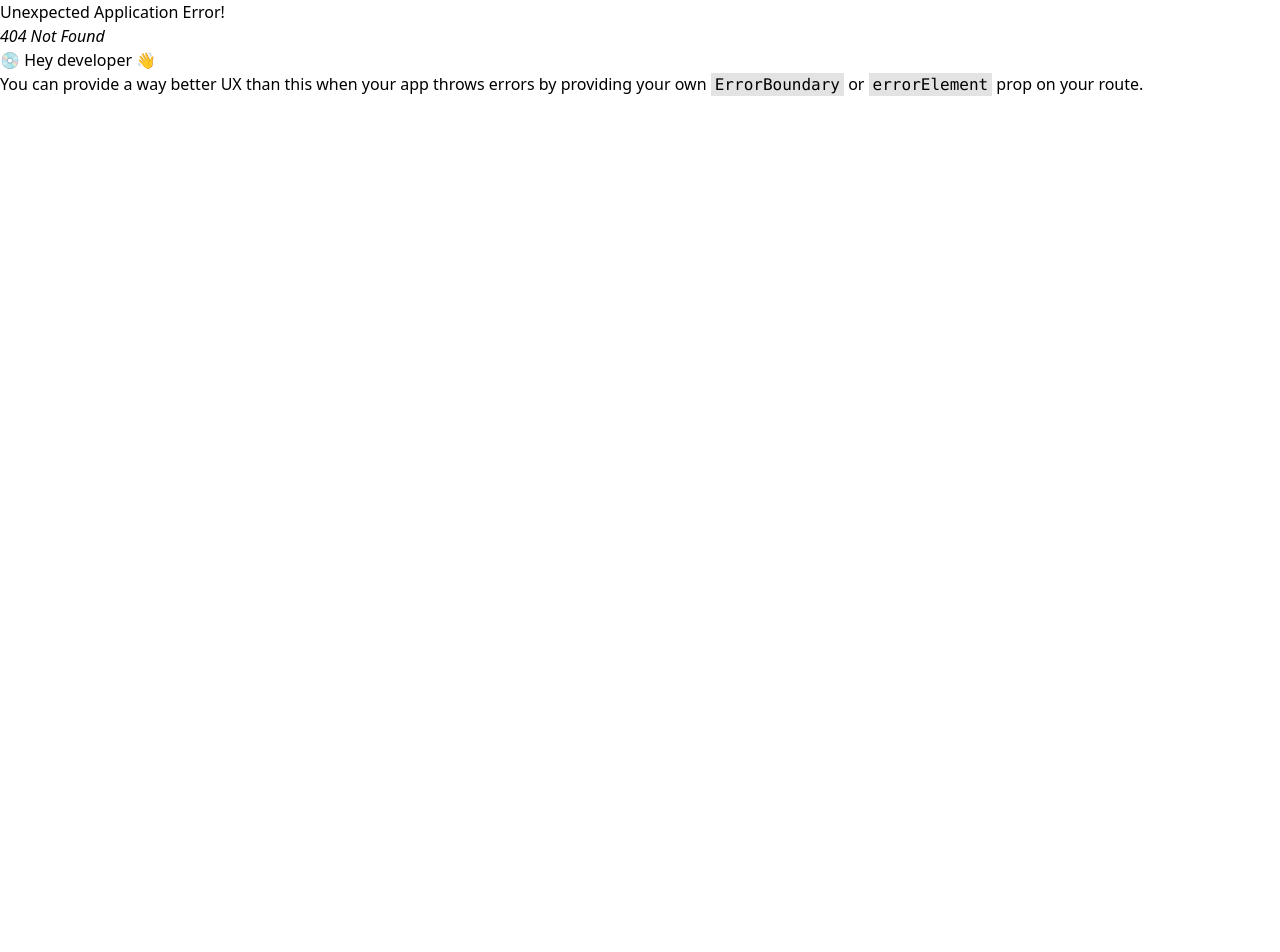
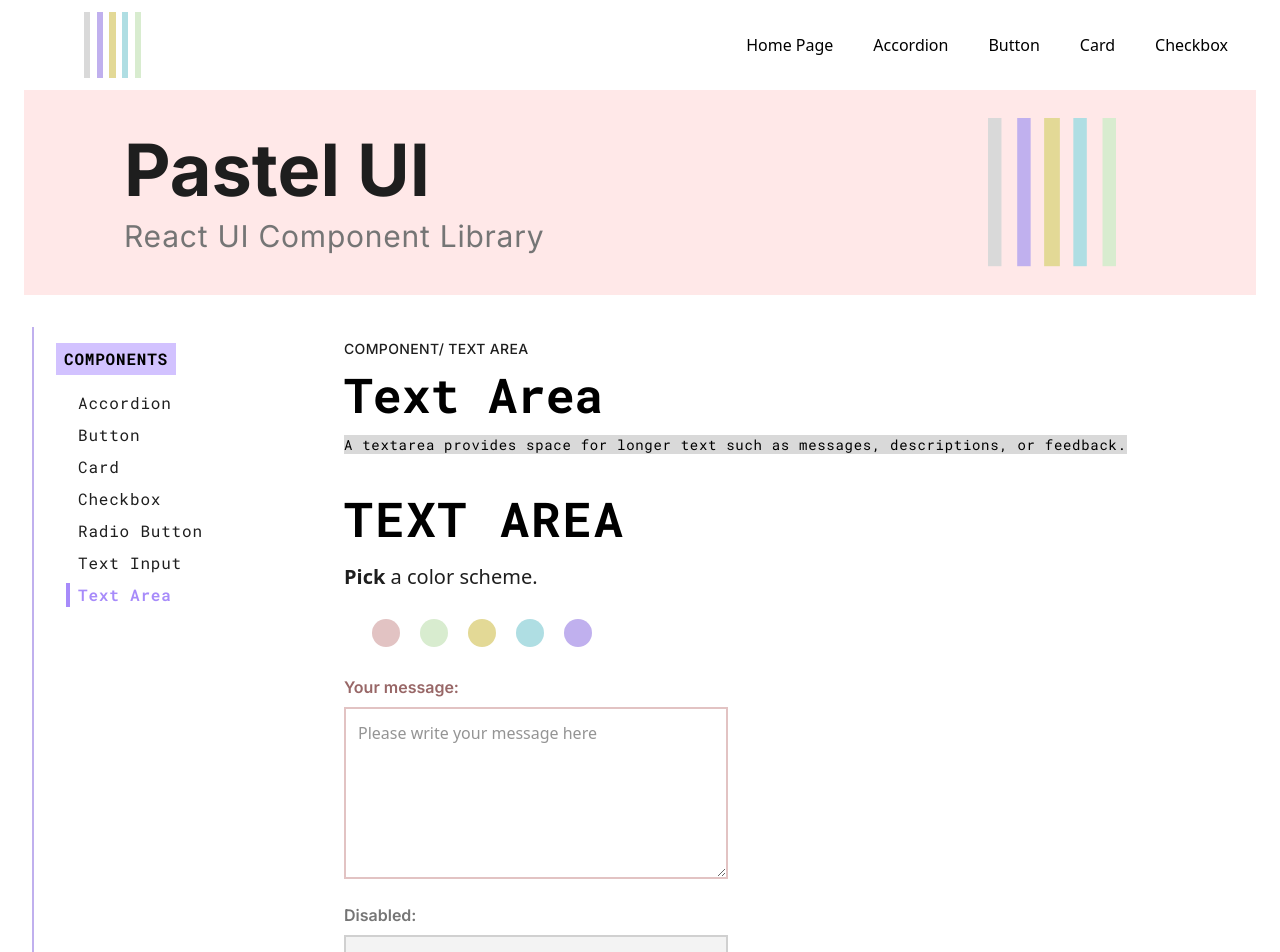
Before and after one commit to nataliakuntic/pastel-ui, a React (Vite) app: page /textarea in a window 1280 px wide. Before the commit this address had no page. Shown: the top 952 px of the page. Before the commit the page ends 800 px from the top, so only its background shows below. Built offline with nearby package versions, Linux system fonts and the light colour scheme.

Commit message:
Add Text Area component
Text Area component, Text Area Page and color schemes are added.
This was the first component to test gray disabled component version
that could be implemented also for other input elements.

```diff
--- a/src/App.tsx
+++ b/src/App.tsx
@@ -7,6 +7,7 @@ import CardPage from "./pastel-ui-website/pages/CardPage";
 import CheckboxPage from "./pastel-ui-website/pages/CheckboxPage";
 import TextInputPage from "./pastel-ui-website/pages/TextInputPage";
 import RadiobuttonPage from "./pastel-ui-website/pages/RadiobuttonPage";
+import TextAreaPage from "./pastel-ui-website/pages/TextAreaPage";
 
 const router = createBrowserRouter([
   {
@@ -41,6 +42,10 @@ const router = createBrowserRouter([
         path: "/radiobutton",
         element: <RadiobuttonPage />,
       },
+      {
+        path: "/textarea",
+        element: <TextAreaPage />,
+      },
     ],
   },
 ]);
--- a/src/index.css
+++ b/src/index.css
@@ -33,6 +33,7 @@ safelist filter.
 @source inline("text-radio-disabled-{dustyrose,pistachio,honey,aquafrost,lilac}");
 @source inline("border-radio-disabled-{dustyrose,pistachio,honey,aquafrost,lilac}");
 @source inline("bg-radio-disabled-{dustyrose,pistachio,honey,aquafrost,lilac}");
+
 
 
 @theme {
@@ -252,6 +253,13 @@ safelist filter.
     --color-radio-disabled-aquafrost: #6C8089; /* coolLagoon × sonicSilver */
     --color-radio-disabled-lilac: #7F748B; /* orchidMist × sonicSilver */
 
+    /* INPUT DISABLED */
+
+    --color-disabled-bg: #F3F3F3; /* cloudGray*/
+    --color-disabled-border: #D0D0D0; /* mutedStone*/
+    --color-disabled-text: #757575; /*sonicSilver*/
+    --color-disabled-placeholder: #9E9E9E; /*fogGray*/
+
 
     /* BRAND COLORS */
 
--- /dev/null
+++ b/src/pastel-ui-library/components/TextArea/TextArea.tsx
@@ -0,0 +1,75 @@
+import { ThemeName } from "../../types";
+import { getTextAreaThemeStyle } from "./textAreaThemes";
+import classNames from "classnames";
+
+interface TextAreaProps {
+  colorScheme: ThemeName;
+  label?: React.ReactNode;
+  value: string;
+  onChange: (e: React.ChangeEvent<HTMLTextAreaElement>) => void;
+  isDisabled?: boolean;
+  placeholder?: string;
+  rows: number;
+  cols: number;
+}
+
+const TextArea: React.FC<TextAreaProps> = ({
+  colorScheme,
+  label,
+  value,
+  onChange,
+  isDisabled,
+  placeholder,
+  rows,
+  cols,
+}) => {
+  const theme = getTextAreaThemeStyle(colorScheme);
+
+  const textareaClass = classNames(
+    "w-full",
+    "border-2",
+    "p-3",
+    "focus:outline-none",
+    "focus:ring-offset-2",
+    "focus:ring-3",
+    theme.text,
+    !isDisabled && theme.ringFocus,
+    isDisabled ? theme.borderDisabled : theme.border,
+    isDisabled ? theme.bgDisabled : theme.background,
+    isDisabled && "cursor-not-allowed select-none",
+    isDisabled && "resize-none",
+    isDisabled && theme.placeholderDisabled
+  );
+
+  const labelTextClass = classNames(
+    isDisabled ? theme.labelTextDisabled : theme.labelText
+  );
+
+  const wrapperClass = classNames(
+    "flex",
+    "flex-col",
+    "gap-2",
+    "mb-6",
+    "w-full",
+    "max-w-sm"
+  );
+
+  return (
+    <div className={wrapperClass}>
+      <label className="flex flex-col gap-2">
+        {label && <span className={labelTextClass}>{label}</span>}
+        <textarea
+          className={textareaClass}
+          placeholder={placeholder}
+          rows={rows}
+          cols={cols}
+          value={value}
+          onChange={onChange}
+          disabled={isDisabled}
+        />
+      </label>
+    </div>
+  );
+};
+
+export default TextArea;
--- /dev/null
+++ b/src/pastel-ui-library/components/TextArea/textAreaThemes.ts
@@ -0,0 +1,27 @@
+import { ThemeName } from "../../types";
+
+export interface TextAreaTheme {
+  border: string;
+  background: string;
+  text: string;
+  borderDisabled: string;
+  bgDisabled: string;
+  labelTextDisabled: string;
+  labelText: string;
+  ringFocus: string;
+  placeholderDisabled: string;
+}
+
+export const getTextAreaThemeStyle = (themeName: ThemeName): TextAreaTheme => {
+  return {
+    border: `border-${themeName} border-2`,
+    background: `bg-default p-3`,
+    text: `text-input-text`,
+    borderDisabled: `border-disabled-border border-2`,
+    bgDisabled: `bg-disabled-bg p-3`,
+    labelTextDisabled: `text-disabled-text font-inter font-semibold`,
+    labelText: `text-labeltext-${themeName} font-inter font-semibold`,
+    ringFocus: `focus:ring-input-${themeName}-focus-ring`,
+    placeholderDisabled: "placeholder:text-disabled-placeholder",
+  };
+};
--- /dev/null
+++ b/src/pastel-ui-website/pages/TextAreaPage.tsx
@@ -0,0 +1,68 @@
+import TextArea from "../../pastel-ui-library/components/TextArea/TextArea";
+import ComponentHeading from "./partials/ComponentHeading";
+import ComponentVariantHeading from "./partials/ComponentVariantHeading";
+import ComponentBreadcrumb from "./partials/ComponentBreadcrumb";
+import ComponentDescription from "./partials/ComponentDescription";
+import ParagraphText from "./partials/ParagraphText";
+import SubsectionHeading from "./partials/SubsectionHeading";
+import ColorSchemePicker from "./partials/ColorSchemePicker";
+import { useState } from "react";
+import { ThemeName } from "../../pastel-ui-library/types";
+
+const TextAreaPage: React.FC = () => {
+  const [scheme, setScheme] = useState<ThemeName>("dustyrose");
+
+  const [text, setText] = useState<string>("");
+
+  const handleChange = (e: React.ChangeEvent<HTMLTextAreaElement>) => {
+    setText(e.target.value);
+  };
+
+  const doNothing = () => {};
+
+  return (
+    <div>
+      <ComponentBreadcrumb>Component/ Text Area</ComponentBreadcrumb>
+
+      <ComponentHeading>Text Area</ComponentHeading>
+
+      <ComponentDescription>
+        A textarea provides space for longer text such as messages,
+        descriptions, or feedback.
+      </ComponentDescription>
+
+      <ComponentVariantHeading>Text Area</ComponentVariantHeading>
+
+      <ParagraphText>
+        <span className="font-bold">Pick</span> a color scheme.
+      </ParagraphText>
+
+      <ColorSchemePicker onSelect={setScheme} />
+
+      <TextArea
+        colorScheme={scheme}
+        value={text}
+        rows={6}
+        cols={30}
+        label="Your message:"
+        placeholder="Please write your message here"
+        onChange={handleChange}
+      />
+
+      <TextArea
+        colorScheme={scheme}
+        rows={6}
+        cols={30}
+        value=""
+        isDisabled
+        label="Disabled:"
+        placeholder="You can't modify this field"
+        onChange={doNothing}
+      />
+
+      <SubsectionHeading>Code:</SubsectionHeading>
+    </div>
+  );
+};
+
+export default TextAreaPage;
--- a/src/pastel-ui-website/pages/layout/SideMenu.tsx
+++ b/src/pastel-ui-website/pages/layout/SideMenu.tsx
@@ -8,6 +8,7 @@ const links = [
   { to: "/checkbox", label: "Checkbox" },
   { to: "/radiobutton", label: "Radio Button" },
   { to: "/textinput", label: "Text Input" },
+  { to: "/textarea", label: "Text Area" },
   // ...other links
 ];
 
```
